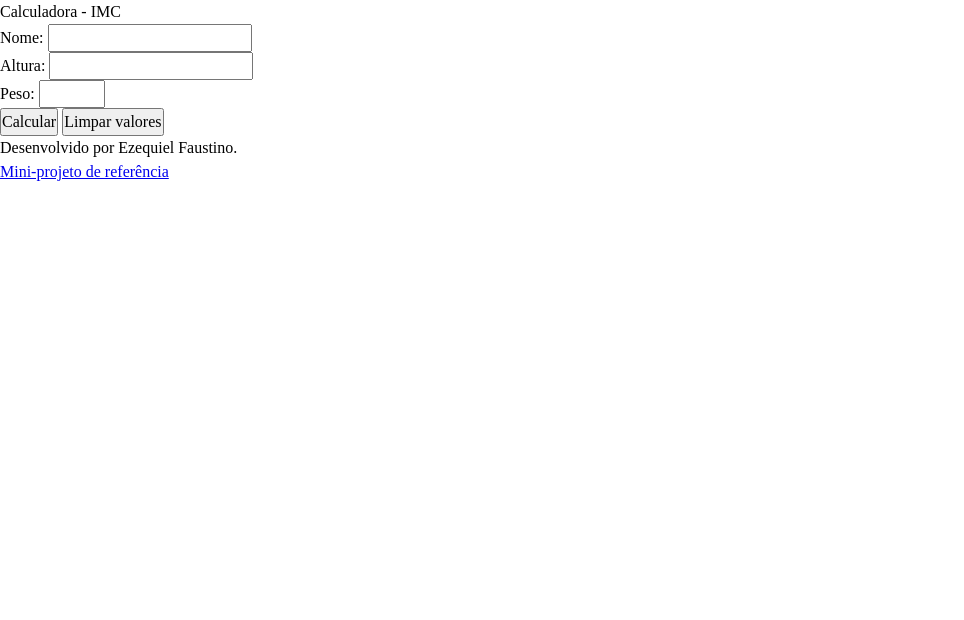
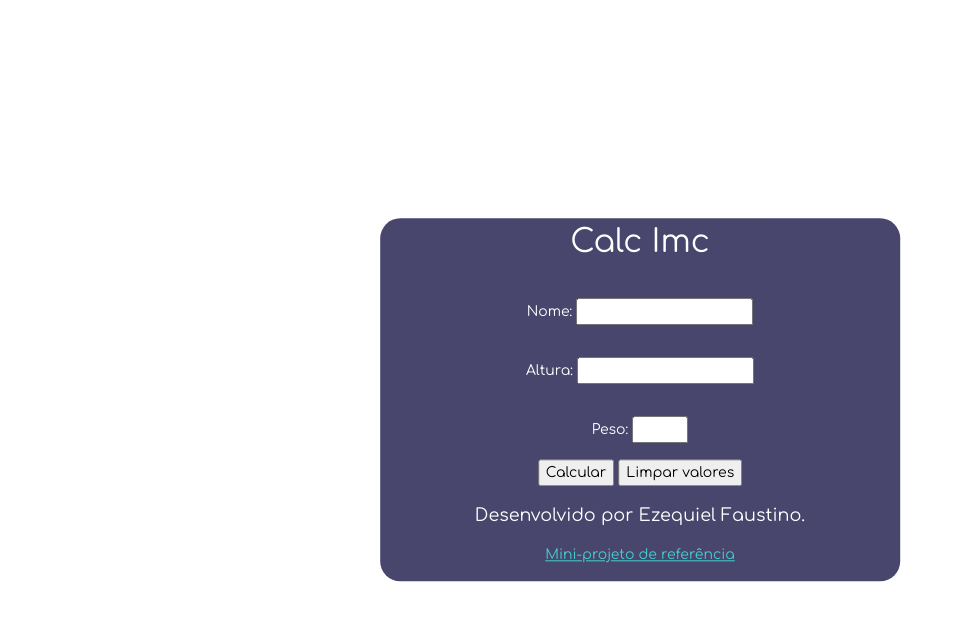
Before and after one commit to ezequielFaustino/calculadora_1mc, a plain HTML site: page index.html in a window 1280 px wide. Shown: the whole page, without its empty margins (0-964 px from the left). Drawn offline with Linux system fonts and the light colour scheme.

Commit message:
refeito estilo: background-color, font-family, color

```diff
--- a/css/styles.css
+++ b/css/styles.css
@@ -1,17 +1,17 @@
 @charset "UTF-8";
 
-/* Paleta de cores */
+/* Paleta de cores e fonte */
 :root {
   --clr-primary-400: #48466D;
   --clr-primary-300: #46CDCF;
+  --clr-neutral-700: #111;
   --clr-neutral-100: #fff;
-  --clr-neutral-100: #111;
 
   --ff-primary: 'Comfortaa', cursive;
 
   --ff-body: var(--ff-primary);
-  --ff-heading: var(--ff-primary);
 
+  /* Font weight */
   --fw-regular: 400;
   --fw-semi-bold: 500;
   --fw-bold: 700;
@@ -23,48 +23,77 @@
 }
 
 /* Estilos iniciais */
-*,
-*::before,
 *::after {
   box-sizing: border-box;
 }
 
-
 * {
   margin: 0;
-  padding: 0;
-  font: inherit;
-}
-
-html:focus-within {
-  scroll-behavior: smooth;
-}
-
-html,
-body {
-  height: 100%;
-}
-
-body {
-  text-rendering: optimizeSpeed;
-  line-height: 1.5;
-}
-
-ul[role='list'],
-ol[role='list'] {
-  list-style: none;
+  font: inherit
 }
 
 a:not([class]) {
   text-decoration-skip-ink: auto;
 }
 
-img, picture, svg {
-  max-width: 100%;
-  display: block;
+/* Utility classes */
+.bg-primary-300 {
+  background-color: var(--clr-primary-300);
 }
 
-/* Utility classes */
 .bg-primary-400 {
-  color: var(--clr-primary-400);
+  background-color: var(--clr-primary-400);
 }
+
+.flex-center {
+  display: flex;
+  align-items: center;
+  justify-content: center;
+}
+
+.flex-col {
+  flex-direction: column;
+}
+
+/* Estilos gerais */
+body {
+  font-size: var(--fs-400);
+  font-family: var(--ff-body);
+  line-height: 1.5;
+  color: var(--clr-neutral-100);
+}
+
+.wrapper {
+  width: min(100% - 3rem, 65ch);
+  margin-inline: auto;
+  border-radius: 20px;
+
+  position: absolute;
+  left: 50%;
+  top: 50%;
+
+  transform: translate(-50%, -50%);
+}
+
+/* Estilos especificos */
+.title {
+  font-size: 2rem;
+  text-align: center;
+  margin-bottom: 1rem;
+}
+
+.input-box {
+  padding: 1rem;
+}
+
+.author {
+  font-size: 1.1rem;
+  margin-top: 1rem;
+  text-align: center;
+}
+
+.reference {
+  margin: 1rem 0;
+  /* text-decoration: none; */
+  color: var(--clr-primary-300);
+}
--- a/index.html
+++ b/index.html
@@ -18,44 +18,46 @@
 </head>
 
 <body>
-  <div class="wrapper">
+  <div class="wrapper bg-primary-400">
+    <header class="flex-center">
+      <h1 class="title">Calc Imc</h1>
+    </header>
 
     <main>
-      <header class="header">
-        <h1>Calculadora - IMC</h1>
-      </header>
-
-      <form data-js="form">
+      <form data-js="form" class="flex-center flex-col">
         <div class="input-box">
           <label for="name">Nome:</label>
-          <input type="text" id="name">
+          <input type="text" data-js="name">
         </div>
 
         <div class="input-box">
           <label for="height">Altura:</label>
-          <input type="number" id="height" step="0.1" max="2.51">
+          <input type="number" data-js="height" step="0.1" max="2.51">
         </div>
 
         <div class="input-box">
           <label for="weight">Peso:</label>
-          <input type="number" id="weight" min="1" max="595">
+          <input type="number" data-js="weight" min="1" max="595">
         </div>
 
         <div class="form-group">
-          <button id="calc-btn">Calcular</button>
+          <button type="submit" class="btn">Calcular</button>
           <button type="reset">Limpar valores</button>
         </div>
       </form>
 
-      <div class="result" id="show-result">
+      <div class="result flex-center" data-js="show-result">
       </div>
+    </main>
 
-      <footer>
-        <p>Desenvolvido por Ezequiel Faustino.</p>
-        <p><a href="https://youtu.be/RacwEvoTz_Y" target="_blank">Mini-projeto de referência</a></p>
-      </footer>
-    </main>
+    <footer class="flex-center flex-col">
+      <p class="author">Desenvolvido por Ezequiel Faustino.</p>
+      <a class="reference" href="https://youtu.be/RacwEvoTz_Y" target="_blank">Mini-projeto de referência</a>
+
+    </footer>
   </div>
+
+
 </body>
 
 </html>
--- a/js/script.js
+++ b/js/script.js
@@ -1,6 +1,4 @@
 // Elementos
-const calcBtn = document.querySelector("#calc-btn");
-const showResult = document.querySelector("#show-result");
 
 class Imc {
   constructor() {
@@ -92,12 +90,4 @@ class Imc {
 
 }
 
-// Instancia objeto da classe
-const imc = new Imc();
-
 // Eventos
-calcBtn.addEventListener("click", (e) => {
-  e.preventDefault();
-
-  imc.save();
-})
```
